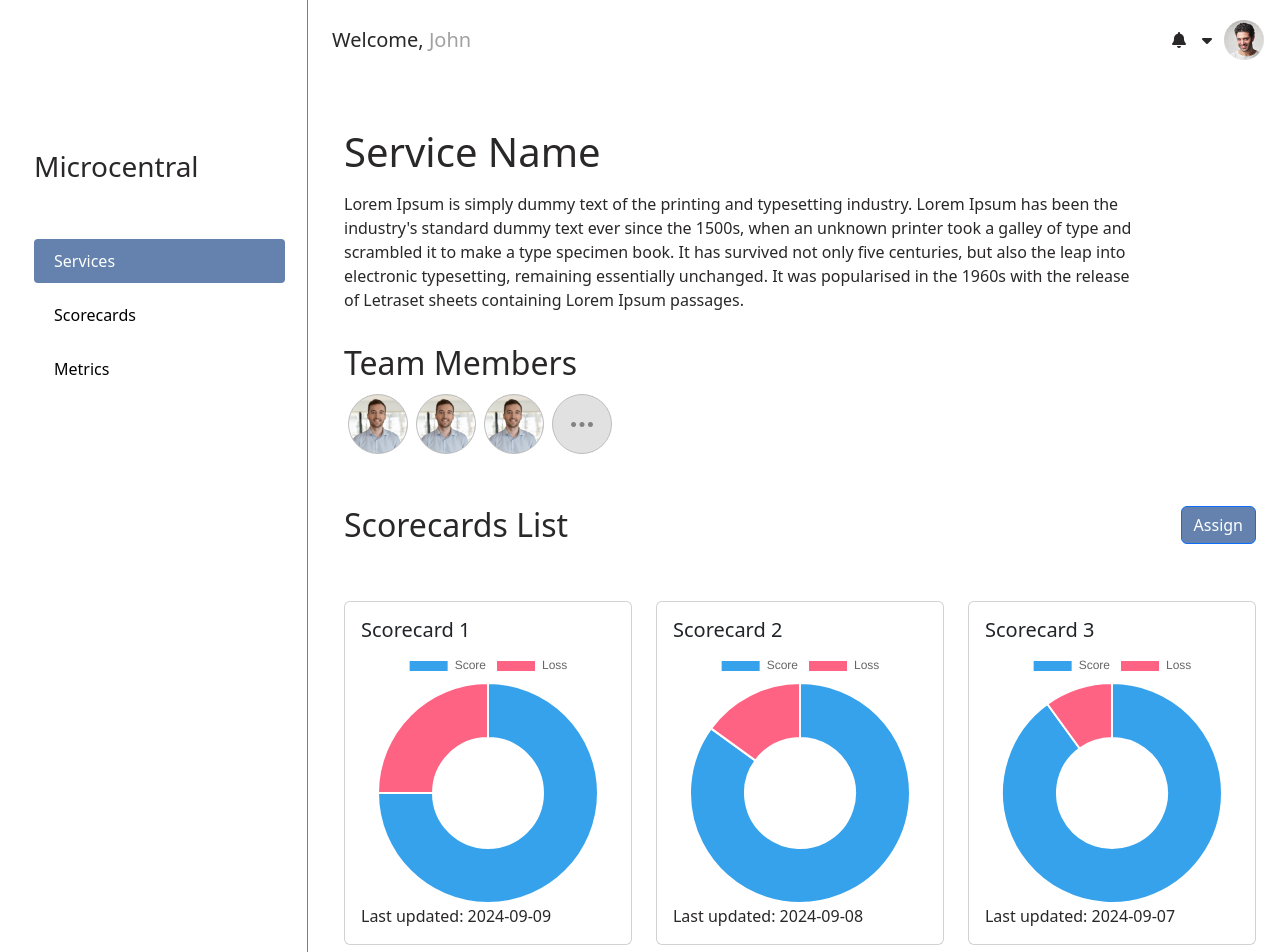
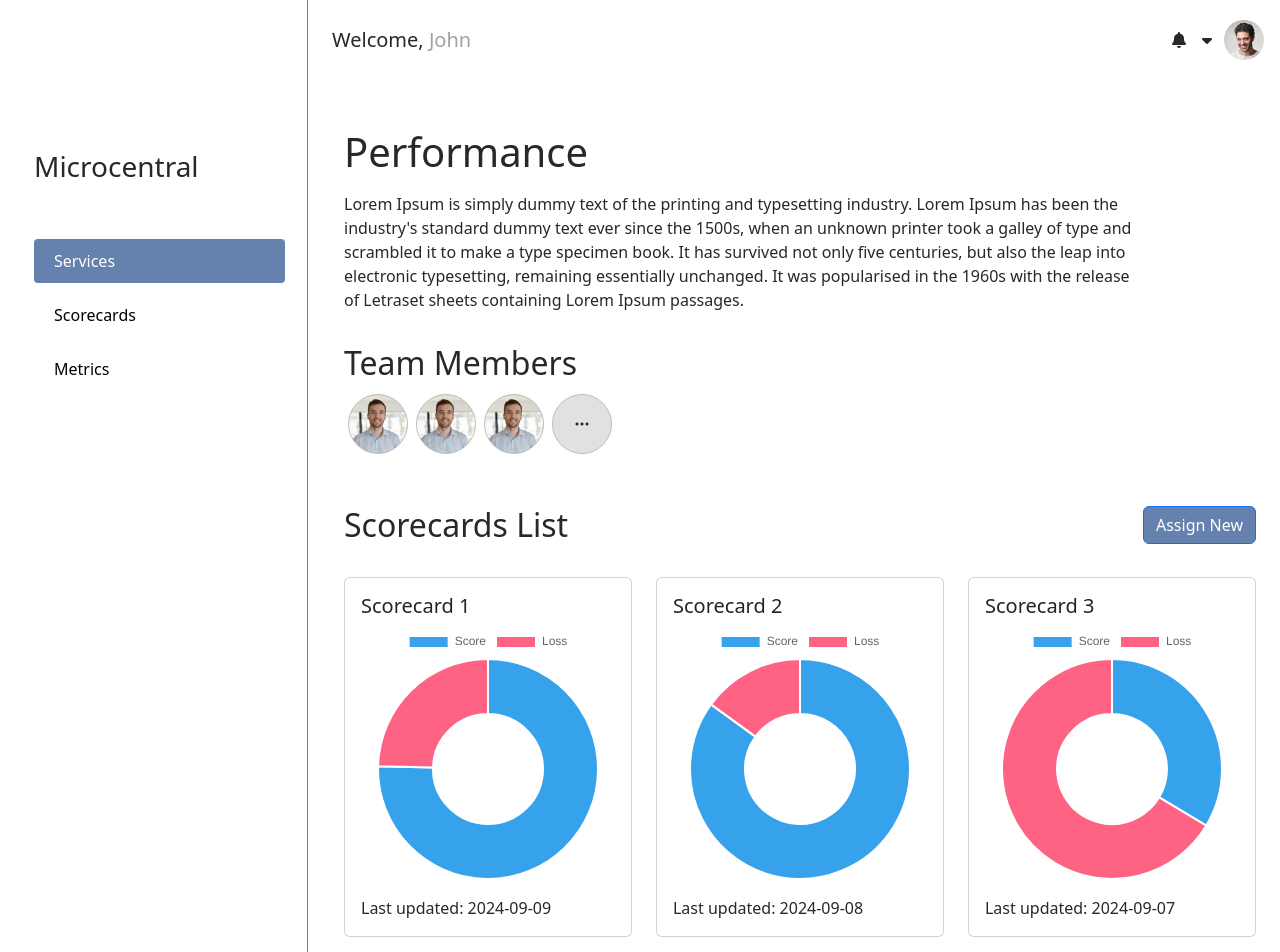
Before and after one commit to tactful-ai/microcentral, a React (Create React App) app in the folder frontend/: page /dashboard/services/1 in a window 1280 px wide. Shown: the top 952 px of the page. Built offline with nearby package versions, Linux system fonts and the light colour scheme.

Commit message:
Update ServiceInfo.jsx

```diff
--- a/frontend/src/App.js
+++ b/frontend/src/App.js
@@ -7,6 +7,7 @@ import Metrics from './pages/Metrics';
 import NotFound from './pages/NotFound';
 import Scorecards from './pages/Scorecards';
 import ScorecardCreateEdit from './pages/ScorecardCreateEdit.jsx';
+import ServiceCreateEdit from './pages/ServiceCreateEdit';
 
 function App() {
   return (
@@ -15,6 +16,7 @@ function App() {
         <Route path="/" element={<Navigate to="/dashboard/services" />}/>
         <Route path="/dashboard/services" element={<Services />}/>
         <Route path="/dashboard/services/:service_id" element={<ServiceInfo />}/>
+        <Route path="/dashboard/services/create" element={<ServiceCreateEdit />}/>
         <Route path="/dashboard/metrics" element={<Metrics />}/>
         <Route path="/dashboard/scorecards" element={<Scorecards />}/>
         <Route path="/dashboard/scorecards/create" element={<ScorecardCreateEdit mode="create" />}/>
--- /dev/null
+++ b/frontend/src/pages/ServiceCreateEdit.jsx
@@ -0,0 +1,12 @@
+import React from 'react'
+import Layout from '../layouts/Layout'
+
+const ServiceCreateEdit = () => {
+  return (
+    <Layout>
+
+    </Layout>
+  )
+}
+
+export default ServiceCreateEdit
--- a/frontend/src/pages/ServiceInfo.jsx
+++ b/frontend/src/pages/ServiceInfo.jsx
@@ -1,13 +1,12 @@
 import React from 'react';
 import Layout from '../layouts/Layout.jsx';
+import { NavLink } from 'react-router-dom';
 import { Container, Row, Col, Button, Card, Image } from 'react-bootstrap';
 import { Doughnut } from 'react-chartjs-2';
 import { Chart as ChartJS, ArcElement, Tooltip, Legend } from 'chart.js';
 import '../styles/pages/ServiceInfo.css';
 
 ChartJS.register(ArcElement, Tooltip, Legend);
-
-
 
 const TeamMember = ({ image }) => (
   <div className="team-member m-1">
@@ -18,37 +17,27 @@ const TeamMember = ({ image }) => (
 const ScoreCard = ({ name, score, lastUpdate }) => {
 
   const doughnutData = {
-    labels: ['Score', 'Loss'],
-    datasets: [
-      {
-        label: 'Score',
-        data: [score, 100 - score],
-        backgroundColor: ['#36A2EB', '#FF6384'],
-        hoverBackgroundColor: ['#36A2EB', '#FF6384'],
-      },
+    labels: [
+      'Score',
+      'Loss',
     ],
-  };
-
-  const doughnutOptions = {
-    plugins: {
-      tooltip: {
-        callbacks: {
-          label: function(tooltipItem) {
-            const label = tooltipItem.label;
-            const value = tooltipItem.raw;
-            return label === 'Score' ? `Score: ${value}%` : `Loss: ${value}%`;
-          },
-        },
-      },
-    },
+    datasets: [{
+      label: 'value',
+      data: [score, 100-score],
+      backgroundColor: [
+        'rgb(54, 162, 235)',
+        'rgb(255, 99, 132)',
+      ],
+      hoverOffset: 4
+    }]
   };
 
   return (
     <Card className="score-card">
       <Card.Body>
         <Card.Title>{name}</Card.Title>
-        <Doughnut data={doughnutData} options={doughnutOptions} />
-        <Card.Text>Last updated: {lastUpdate}</Card.Text>
+        <Doughnut data={doughnutData} />
+        <Card.Text className='mt-3'>Last updated: {lastUpdate}</Card.Text>
       </Card.Body>
     </Card>
   );
@@ -60,7 +49,7 @@ const ServiceInfo = () => {
         <Container fluid className="my-5">
         <Row className="mb-3">
             <Col>
-                <h1 className='mb-3'>Service Name</h1>
+                <h1 className='mb-3'>Performance</h1>
                 <p className='info-desc'>
                 Lorem Ipsum is simply dummy text of the printing and typesetting industry. Lorem Ipsum has been the industry's standard dummy text ever since the 1500s, when an unknown printer took a galley of type and scrambled it to make a type specimen book. It has survived not only five centuries, but also the leap into electronic typesetting, remaining essentially unchanged. It was popularised in the 1960s with the release of Letraset sheets containing Lorem Ipsum passages.
                 </p>
@@ -74,30 +63,35 @@ const ServiceInfo = () => {
                     <TeamMember image="../assets/member1.jpg" />
                     <TeamMember image="../assets/member1.jpg" />
                     <TeamMember image="../assets/member1.jpg" />
-                    <Button variant="secondary" className="member-add m-1">
+                    <Button variant="secondary" className="member-more m-1">
                         <i class="bi bi-three-dots"></i>
                     </Button>
                 </div>
             </Col>
         </Row>
 
-        <Row className="my-5">
+        <Row className="mt-5 mb-4">
             <Col xs={9}>
                 <h2>Scorecards List</h2>
             </Col>
             <Col xs={3} className="text-end">
-                <Button className='assign-btn'>Assign</Button>
+              <NavLink to="/dashboard/scorecards/create"
+                className={( (navData) => navData.isActive? 'active': '')}>
+                <Button className="assign-btn">
+                  Assign New
+                </Button>
+              </NavLink>
             </Col>
         </Row>
         <Row>
             <Col md={4}>
-              <ScoreCard name="Scorecard 1" score={75} lastUpdate="2024-09-09" />
+              <ScoreCard name="Scorecard 1" score={75.4} lastUpdate="2024-09-09" />
             </Col>
             <Col md={4}>
               <ScoreCard name="Scorecard 2" score={85} lastUpdate="2024-09-08" />
             </Col>
             <Col md={4}>
-              <ScoreCard name="Scorecard 3" score={90} lastUpdate="2024-09-07" />
+              <ScoreCard name="Scorecard 3" score={33.6} lastUpdate="2024-09-07" />
             </Col>
         </Row>
         </Container>
--- a/frontend/src/styles/pages/ServiceInfo.css
+++ b/frontend/src/styles/pages/ServiceInfo.css
@@ -13,11 +13,11 @@
     border: 1px solid #bdbdbd;
 }
 
-.member-add {
+.member-more {
     width: 60px;
     height: 60px;
     border-radius: 50% !important;
-    border: none;
+    /* border: none; */
     background: #e1e1e1 !important;
     border-color: #bdbdbd !important;
 }
```
